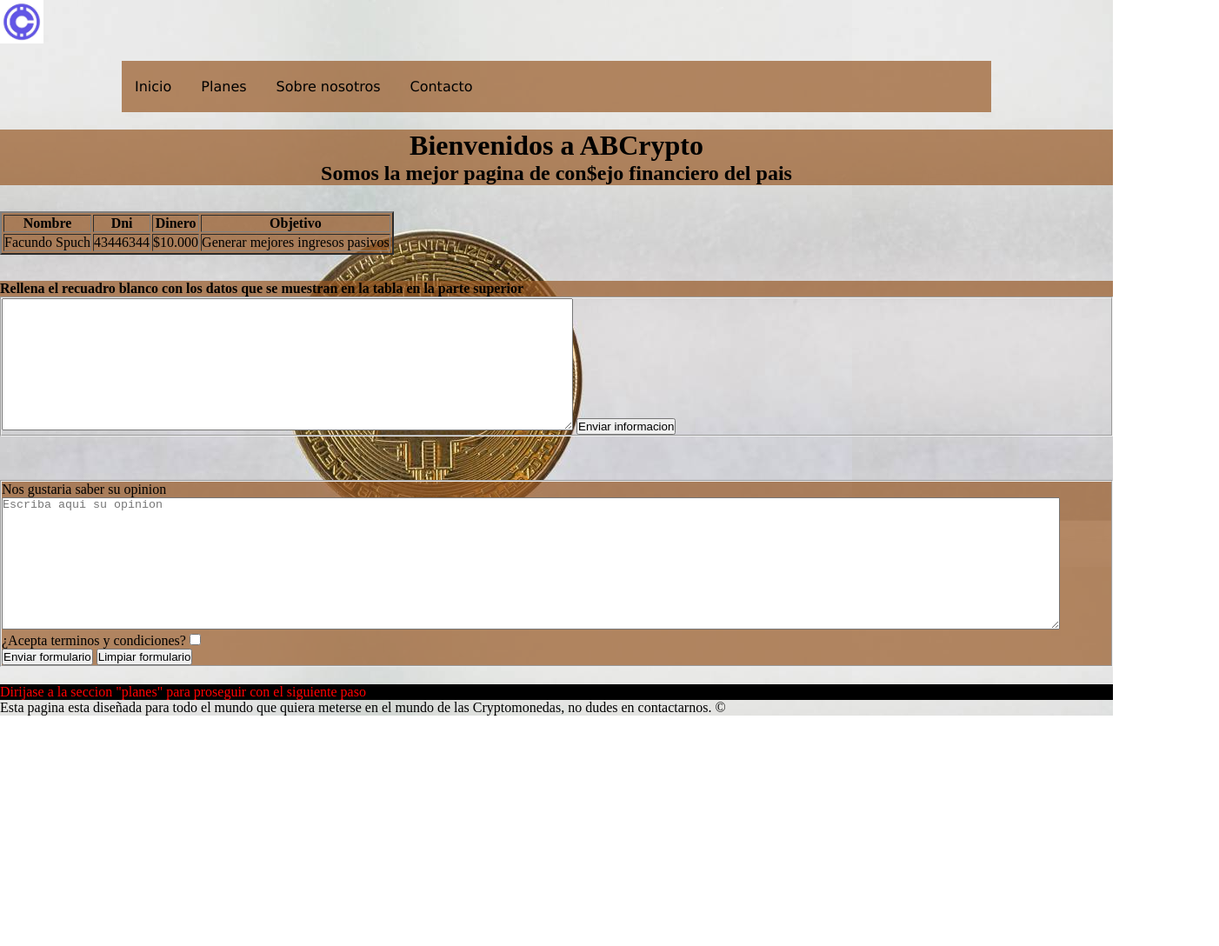
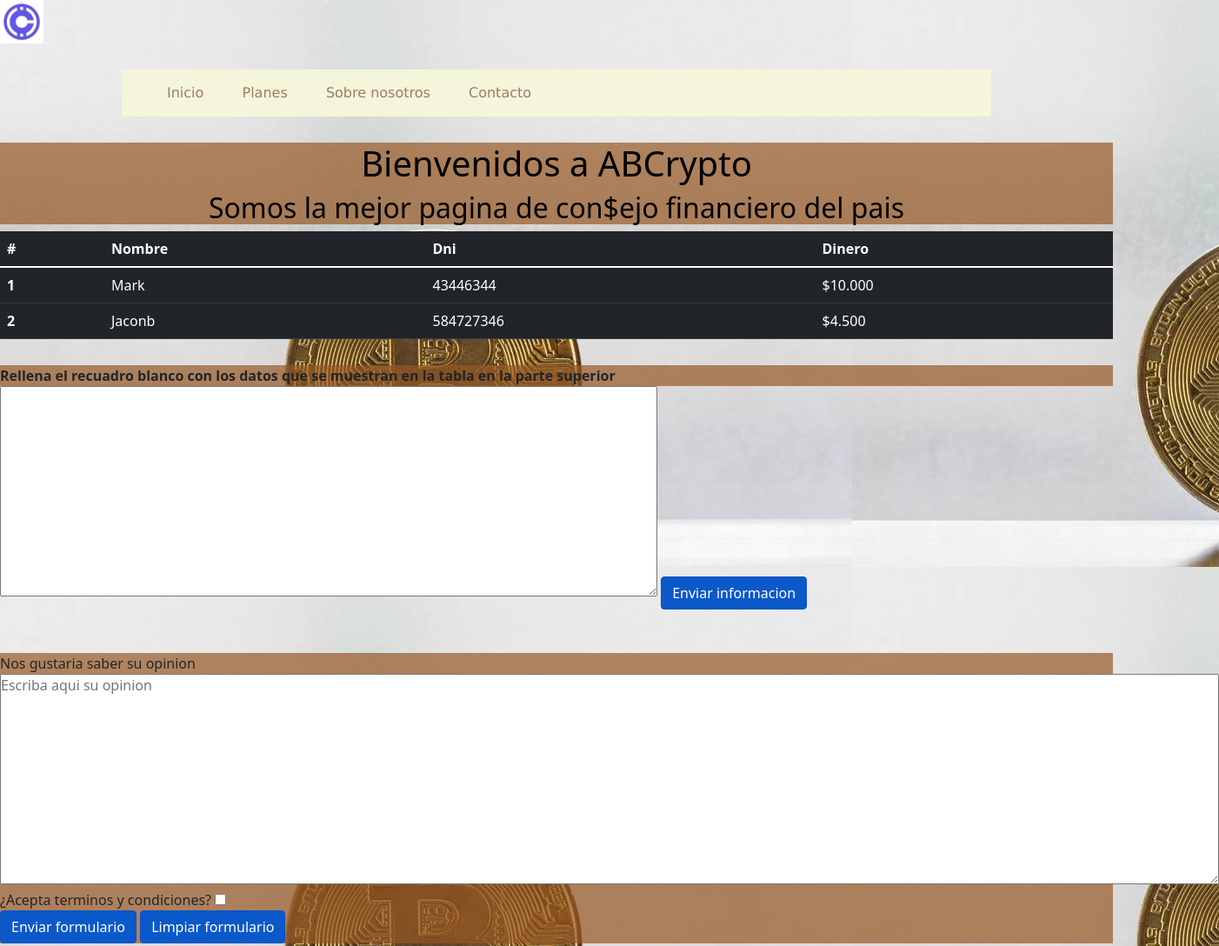
Before and after one commit to FacuRSpuch/SpuchProyecto, a plain HTML site: page pages/inicio.html in a window 1280 px wide. Shown: the top 1088 px of the page at 87% size, 1402 px wide, since content can reach past the window. Before the commit the page ends 823 px from the top, so only its background shows below. Drawn offline with nearby package versions, Linux system fonts and the light colour scheme.

Commit message:
bootrstrap y animaciones

```diff
--- a/pages/inicio.html
+++ b/pages/inicio.html
@@ -1,18 +1,28 @@
 <!DOCTYPE html>
 <html lang="en">
+
 <head>
     <meta charset="UTF-8">
     <meta http-equiv="X-UA-Compatible" content="IE=edge">
     <meta name="viewport" content="width=device-width, initial-scale=1.0">
+    <link href="https://cdn.jsdelivr.net/npm/bootstrap@5.1.3/dist/css/bootstrap.min.css" rel="stylesheet"
+        integrity="sha384-1BmE4kWBq78iYhFldvKuhfTAU6auU8tT94WrHftjDbrCEXSU1oBoqyl2QvZ6jIW3" crossorigin="anonymous">
     <link rel="stylesheet" href="../style.css">
     <title>Inicio</title>
 </head>
+
 <body>
     <header>
         <img src="../img/logo.jpg" alt="Logo" class="logo">
         <nav class="navegacion">
             <ul class="menu">
-                <li><a href="inicio.html">Inicio</a></li>
+                <li><a href="inicio.html">Inicio</a>
+                    <ul class="submenu">
+                        <li><a href="#">Graficos</a></li>
+                        <li><a href="#">Shorts</a></li>
+                        <li><a href="#">Longs</a></li>
+                    </ul>
+                </li>
                 <li><a href="Planes.html">Planes</a></li>
                 <li><a href="Sobre nosotros.html">Sobre nosotros</a></li>
                 <li><a href="Contacto.html">Contacto</a></li>
@@ -24,19 +34,29 @@
             <h2>Somos la mejor pagina de con$ejo financiero del pais</h2>
         </div>
 
-            <table border="2">
+        <table class="table table-dark table-hover">
+            <thead>
                 <tr>
-                    <th>Nombre</th>
-                    <th>Dni</th>
-                    <th>Dinero</th>
-                    <th>Objetivo</th>
+                    <th scope="col">#</th>
+                    <th scope="col">Nombre</th>
+                    <th scope="col">Dni</th>
+                    <th scope="col">Dinero</th>
+                </tr>
+            </thead>
+            <tbody>
+                <tr>
+                    <th scope="row">1</th>
+                    <td>Mark</td>
+                    <td>43446344</td>
+                    <td>$10.000</td>
                 </tr>
                 <tr>
-                    <td>Facundo Spuch</td>
-                    <td>43446344</td>
-                    <td>$10.000</td>
-                    <td>Generar mejores ingresos pasivos</td>
+                    <th scope="row">2</th>
+                    <td>Jaconb</td>
+                    <td>584727346</td>
+                    <td>$4.500</td>
                 </tr>
+            </tbody>
         </table>
 
         <main class="main-inicio1">
@@ -45,7 +65,8 @@
 
         <fieldset>
             <textarea name="text1" cols="80" rows="10"></textarea>
-            <input type="submit" value="Enviar informacion">
+            <input type="checkbox" class="btn-check" id="btn-check-2" checked autocomplete="off">
+            <label class="btn btn-primary" for="btn-check-2">Enviar informacion</label>
         </fieldset>
 
         <form>
@@ -56,8 +77,10 @@
                     ¿Acepta terminos y condiciones?
                     <input type="checkbox" name="check">
                 </div>
-            <input type="submit" value="Enviar formulario">
-            <input type="reset" value="Limpiar formulario">
+                <input type="checkbox" class="btn-check" id="btn-check-2" checked autocomplete="off">
+                <label class="btn btn-primary" for="btn-check-2">Enviar formulario</label>
+                <input type="checkbox" class="btn-check" id="btn-check-2" checked autocomplete="off">
+                <label class="btn btn-primary" for="btn-check-2">Limpiar formulario</label>
             </fieldset>
         </form>
 
@@ -67,8 +90,12 @@
     </p>
 
     <footer>
-        <div>Esta pagina esta diseñada para todo el mundo que quiera meterse en el mundo de las Cryptomonedas, no dudes en contactarnos. &copy;</div>
+        <div>Esta pagina esta diseñada para todo el mundo que quiera meterse en el mundo de las Cryptomonedas, no dudes
+            en contactarnos. &copy;</div>
     </footer>
+    <script src="https://cdn.jsdelivr.net/npm/bootstrap@5.1.3/dist/js/bootstrap.bundle.min.js"
+        integrity="sha384-ka7Sk0Gln4gmtz2MlQnikT1wXgYsOg+OMhuP+IlRH9sENBO0LRn5q+8nbTov4+1p"
+        crossorigin="anonymous"></script>
+</body>
 
-</body>
 </html>
--- a/style.css
+++ b/style.css
@@ -39,12 +39,11 @@
 }
 .navegacion{
     width: 1000px;
-    margin: 20px auto;
-    background-color: rgba(151, 88, 36, 0.692);
+    margin: 30px auto;
+    background-color: beige;
 }
 .navegacion ul{
     list-style: none;
-    display: inline-block;
 }
 .menu > li{
     position: relative;
@@ -52,10 +51,26 @@
 }
 .menu > li > a{
     display: block;
-    padding: 20px 15px;
-    color: black;
+    padding: 15px 20px;
+    color: rgba(114, 72, 38, 0.692);
     font-family: Verdana, Geneva, Tahoma, sans-serif;
     text-decoration: none;
+}
+.menu li a:hover{
+    color: yellow;
+    transition: all .3s;
+}
+.submenu{
+    position: absolute;
+    background-color:wheat;
+    display: none;
+}
+.submenu li a{
+    display: block;
+    padding: 15px;
+}
+.menu li:hover .submenu{
+    display: block;
 }
 .logo{
     width: 50px;
@@ -73,10 +88,6 @@ body{
 form{
     background-color: rgba(151, 88, 36, 0.692);
     margin-top: 50px;
-}
-table{
-    background-color: rgba(151, 88, 36, 0.692);
-    margin-top: 30px;
 }
 p{
     margin-top: 20px;
```
Also changed, not shown: pages/Contacto.html (+14 -6 lines), pages/Planes.html (+13 -3 lines), pages/Sobre nosotros.html (+8 -1 lines). Lines whose indentation alone changed are shown as unchanged.
